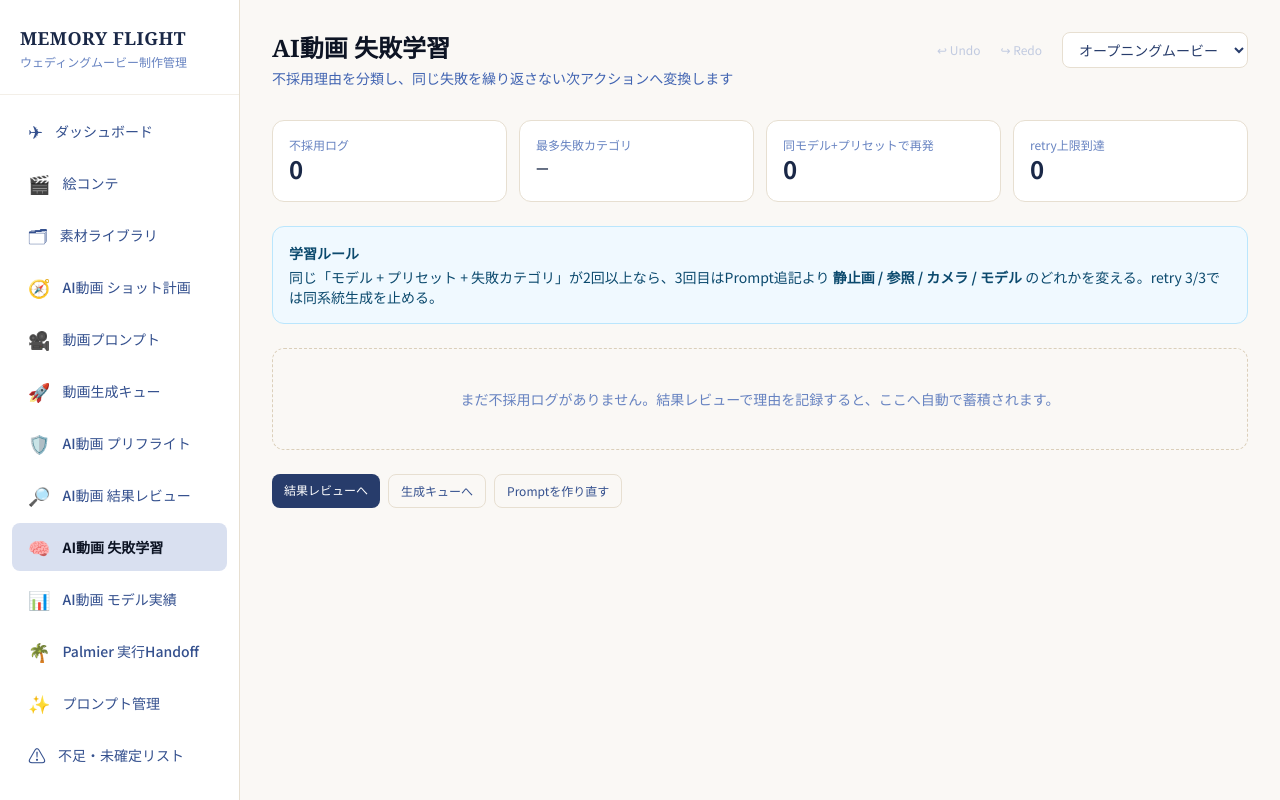
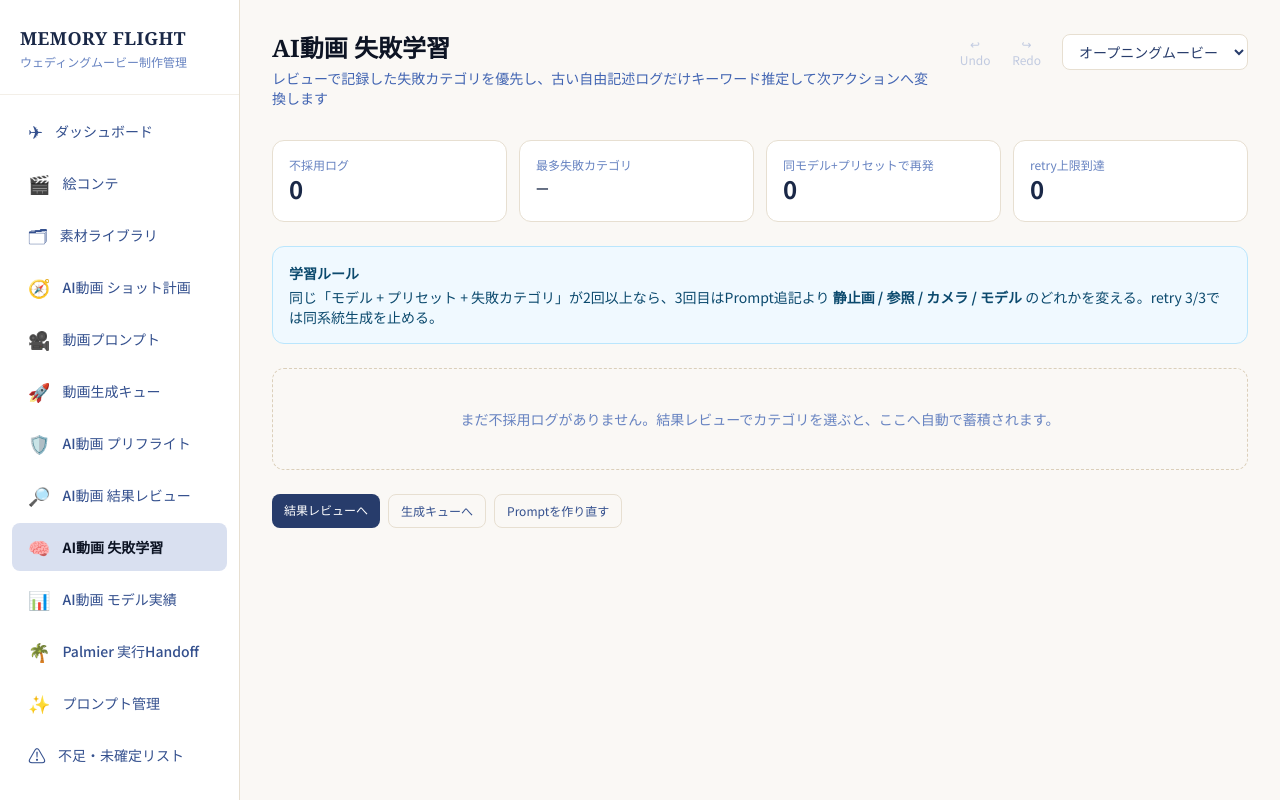
Before and after one commit to m-shogo/wedding-project, a React (Vite) app in the folder movie-dashboard/: page /video-failure-lab in a window 1280 px wide. Shown: the top 800 px of the page. Built offline with nearby package versions, Linux system fonts and the light colour scheme.

Commit message:
feat: prefer explicit failure categories in learning lab

```diff
--- a/movie-dashboard/src/pages/VideoFailureLab.tsx
+++ b/movie-dashboard/src/pages/VideoFailureLab.tsx
@@ -4,7 +4,7 @@ import { Header } from "../components/Header";
 import { useProduction } from "../store/productionStore";
 import { useToast } from "../store/toastStore";
 import {
-  classifyVideoFailure,
+  failureCategoryForPrompt,
   failureLearningKey,
   latestRejectedReason,
   retryAttempt,
@@ -21,7 +21,7 @@ export function VideoFailureLab() {
     .filter((prompt) => prompt.target === "video" && prompt.status === "rejected")
     .map((prompt) => {
       const reason = latestRejectedReason(prompt.notes);
-      const category = classifyVideoFailure(reason);
+      const category = failureCategoryForPrompt(prompt);
       return {
         prompt,
         reason,
@@ -60,7 +60,7 @@ export function VideoFailureLab() {
     <div>
       <Header
         title="AI動画 失敗学習"
-        description="不採用理由を分類し、同じ失敗を繰り返さない次アクションへ変換します"
+        description="レビューで記録した失敗カテゴリを優先し、古い自由記述ログだけキーワード推定して次アクションへ変換します"
         showMovieSelector
       />
 
@@ -106,7 +106,7 @@ export function VideoFailureLab() {
 
       {rejected.length === 0 ? (
         <div className="rounded-xl border border-dashed border-sand-300 dark:border-navy-600 p-10 text-center text-sm text-navy-400">
-          まだ不採用ログがありません。結果レビューで理由を記録すると、ここへ自動で蓄積されます。
+          まだ不採用ログがありません。結果レビューでカテゴリを選ぶと、ここへ自動で蓄積されます。
         </div>
       ) : (
         <div className="space-y-4">
@@ -138,7 +138,7 @@ export function VideoFailureLab() {
                 <div className="mt-4 grid grid-cols-1 lg:grid-cols-2 gap-3">
                   <div className="rounded-lg bg-red-50 dark:bg-red-900/20 p-3">
                     <p className="text-[11px] font-bold text-red-600 dark:text-red-300 mb-1">VERIFIED FAILURE</p>
-                    <p className="text-sm text-red-800 dark:text-red-200">{reason || "理由テキストなし"}</p>
+                    <p className="text-sm text-red-800 dark:text-red-200">{reason || category.label}</p>
                   </div>
                   <div className="rounded-lg bg-emerald-50 dark:bg-emerald-900/20 p-3">
                     <p className="text-[11px] font-bold text-emerald-700 dark:text-emerald-300 mb-1">NEXT CHANGE</p>
```
